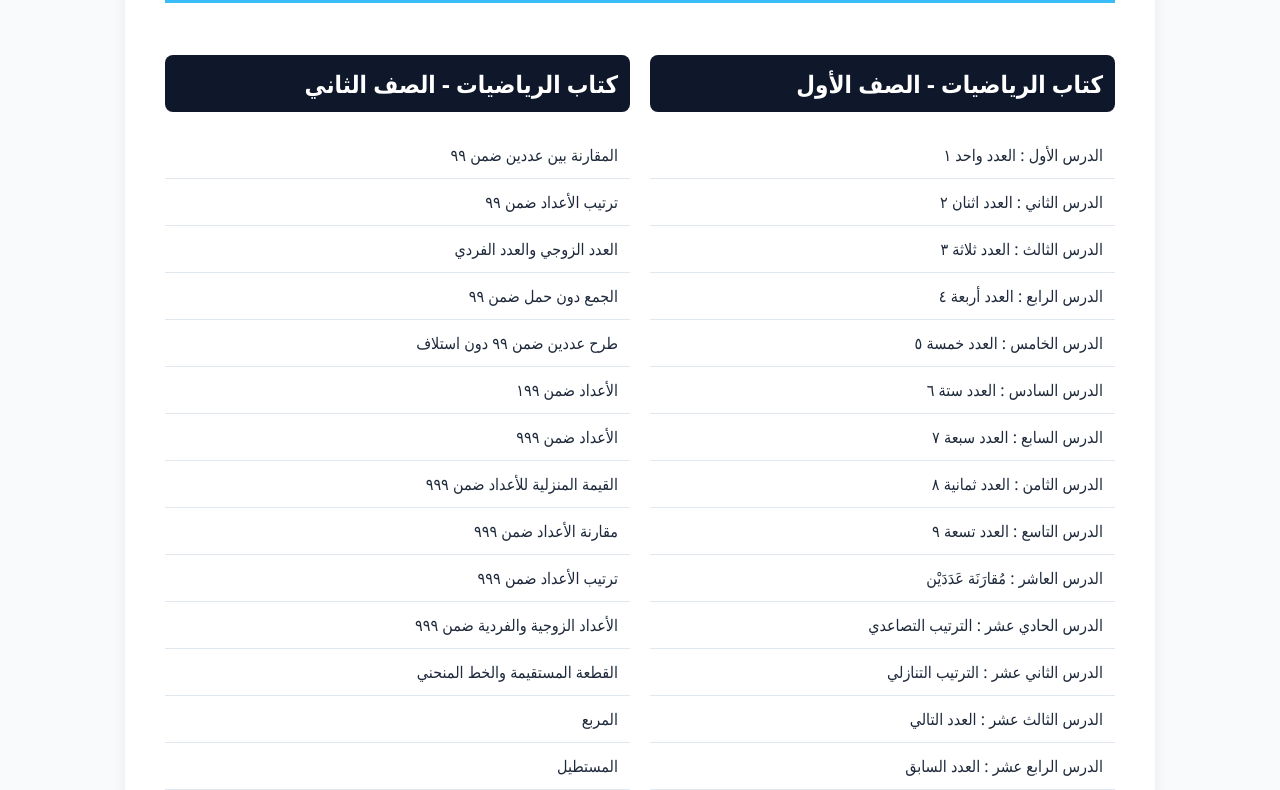
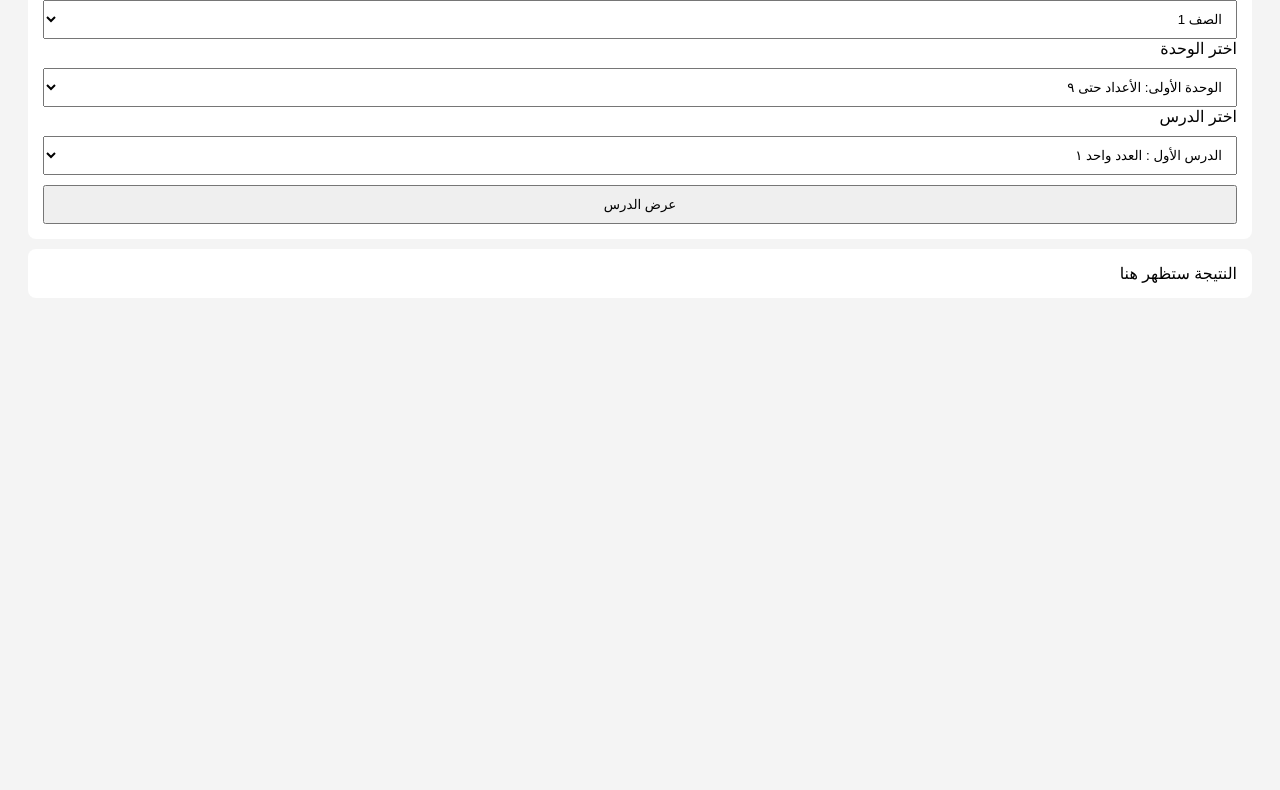
Before and after one commit to smileeyes1/class1-2, a plain HTML site: page index.html in a window 1280 px wide. Shown: the part 140-930 px from the top of the page. After the commit the page ends 800 px from the top, so only its background shows below. Drawn offline with Linux system fonts and the light colour scheme.

Commit message:
Revise index.html for LMS Offline interface

```diff
--- a/index.html
+++ b/index.html
@@ -1,33 +1,107 @@
 <!DOCTYPE html>
 <html lang="ar" dir="rtl">
 <head>
-    <meta charset="UTF-8">
-    <meta name="viewport" content="width=device-width, initial-scale=1.0">
-    <title>منصة المناهج الرقمية - Z-Pulse OS V2</title>
-    <link rel="stylesheet" href="styles.css">
+  <meta charset="UTF-8">
+  <title>LMS Offline</title>
+  <style>
+    body { font-family: Arial; background:#f4f4f4; padding:20px; }
+    .box { background:white; padding:15px; margin-bottom:10px; border-radius:8px; }
+    select, button { width:100%; padding:10px; margin-top:10px; }
+  </style>
 </head>
+
 <body>
 
-<div class="wrapper">
-    <h1>النظام التشغيلي المركزي للمناهج (Z-Pulse OS V2)</h1>
+<h2>📘 نظام المنهاج الأوفلاين</h2>
 
-    <div class="grid">
-        <div class="book">
-            <h2>كتاب الرياضيات - الصف الأول</h2>
-            <ul id="list-maths1"></ul>
-        </div>
+<div class="box">
+  <label>اختر الصف</label>
+  <select id="grade"></select>
 
-        <div class="book">
-            <h2>كتاب الرياضيات - الصف الثاني</h2>
-            <ul id="list-maths2"></ul>
-        </div>
-    </div>
+  <label>اختر الوحدة</label>
+  <select id="unit"></select>
 
-    <div class="footer">
-        منظومة رقمية مطابقة للفهرس المعتمد ٢٠٢٤ | مدرسة عاطوف المختلطة
-    </div>
+  <label>اختر الدرس</label>
+  <select id="lesson"></select>
+
+  <button onclick="showLesson()">عرض الدرس</button>
 </div>
 
-<script src="app.js"></script>
+<div class="box" id="output">النتيجة ستظهر هنا</div>
+
+<script>
+let data;
+
+async function loadData() {
+  const res = await fetch('./curriculum-offline.json');
+  data = await res.json();
+
+  const gradeSel = document.getElementById("grade");
+
+  data.grades.forEach(g => {
+    let opt = document.createElement("option");
+    opt.value = g.grade;
+    opt.textContent = "الصف " + g.grade;
+    gradeSel.appendChild(opt);
+  });
+
+  updateUnits();
+}
+
+function updateUnits() {
+  const grade = document.getElementById("grade").value;
+  const unitSel = document.getElementById("unit");
+  unitSel.innerHTML = "";
+
+  const g = data.grades.find(x => x.grade == grade);
+
+  g.units.forEach((u, i) => {
+    let opt = document.createElement("option");
+    opt.value = i;
+    opt.textContent = u.unit;
+    unitSel.appendChild(opt);
+  });
+
+  updateLessons();
+}
+
+function updateLessons() {
+  const grade = document.getElementById("grade").value;
+  const unitIndex = document.getElementById("unit").value;
+  const lessonSel = document.getElementById("lesson");
+
+  lessonSel.innerHTML = "";
+
+  const g = data.grades.find(x => x.grade == grade);
+  const unit = g.units[unitIndex];
+
+  unit.lessons.forEach((l, i) => {
+    let opt = document.createElement("option");
+    opt.value = i;
+    opt.textContent = l;
+    lessonSel.appendChild(opt);
+  });
+}
+
+function showLesson() {
+  const grade = document.getElementById("grade").value;
+  const unitIndex = document.getElementById("unit").value;
+  const lessonIndex = document.getElementById("lesson").value;
+
+  const g = data.grades.find(x => x.grade == grade);
+  const unit = g.units[unitIndex];
+  const lesson = unit.lessons[lessonIndex];
+
+  document.getElementById("output").innerHTML =
+    "<h3>" + lesson + "</h3>" +
+    "<p>جاهز الآن لإضافة: تحضير / اختبار / ورقة عمل</p>";
+}
+
+document.getElementById("grade").addEventListener("change", updateUnits);
+document.getElementById("unit").addEventListener("change", updateLessons);
+
+loadData();
+</script>
+
 </body>
 </html>
```
